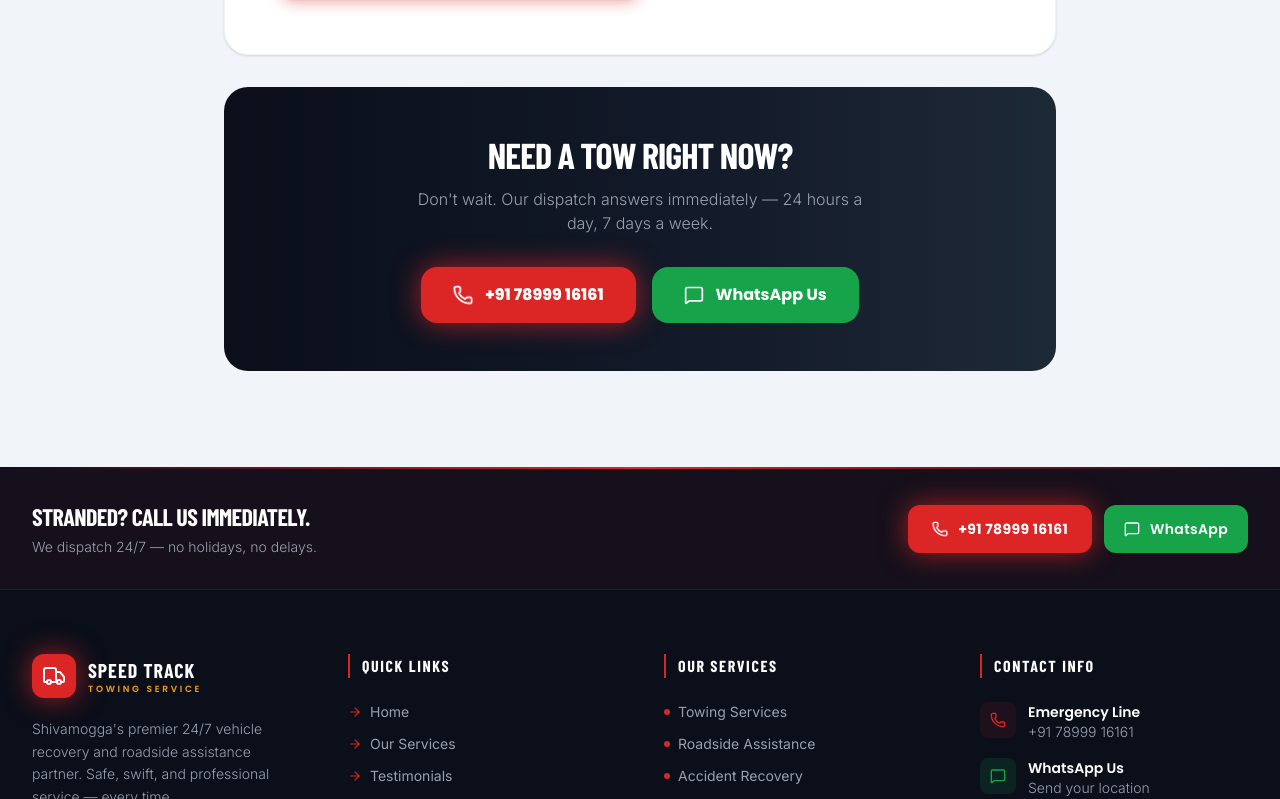
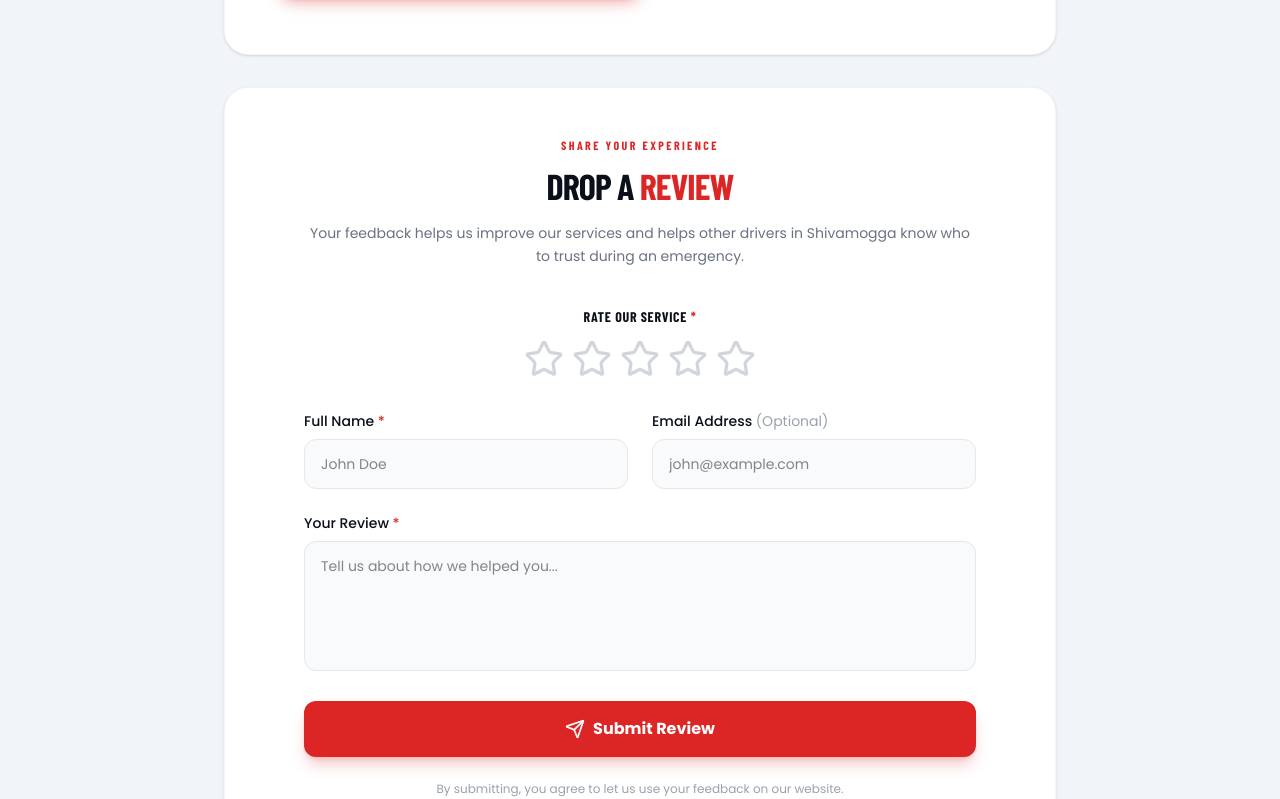
Before and after one commit to sanjanachandrashekar09/speed-track-towing, a React (Vite) app: page /testimonials in a window 1280 px wide. Shown: the part 1561-2360 px from the top of the page. Built offline with nearby package versions, Linux system fonts and the light colour scheme; a web font is replaced by a local one.

Commit message:
Add review form to testimonials

```diff
--- /dev/null
+++ b/src/components/ReviewForm.jsx
@@ -0,0 +1,162 @@
+import { useState } from 'react';
+import { motion } from 'framer-motion';
+import { Star, Send, Loader2, CheckCircle } from 'lucide-react';
+
+export default function ReviewForm() {
+  const [rating, setRating] = useState(0);
+  const [hoveredRating, setHoveredRating] = useState(0);
+  const [formData, setFormData] = useState({ name: '', email: '', review: '' });
+  const [status, setStatus] = useState('idle'); // idle, loading, success, error
+
+  const handleSubmit = (e) => {
+    e.preventDefault();
+    if (rating === 0) {
+      alert("Please select a star rating");
+      return;
+    }
+
+    setStatus('loading');
+
+    // Simulate network request (to be replaced with actual EmailJS or backend integration)
+    setTimeout(() => {
+      setStatus('success');
+      setFormData({ name: '', email: '', review: '' });
+      setRating(0);
+    }, 1500);
+  };
+
+  return (
+    <motion.div
+      initial={{ opacity: 0, y: 30 }}
+      whileInView={{ opacity: 1, y: 0 }}
+      viewport={{ once: true }}
+      transition={{ duration: 0.6 }}
+      className="bg-white rounded-3xl border border-gray-100 shadow-sm overflow-hidden mb-16"
+    >
+      <div className="p-8 sm:p-12">
+        <div className="text-center max-w-2xl mx-auto mb-10">
+          <span className="section-eyebrow block mb-3">Share Your Experience</span>
+          <h3 className="font-barlow font-bold text-3xl sm:text-4xl text-dark uppercase tracking-tight mb-4">
+            Drop a <span className="text-primary">Review</span>
+          </h3>
+          <p className="text-gray-500 font-poppins text-sm leading-relaxed">
+            Your feedback helps us improve our services and helps other drivers in Shivamogga know who to trust during an emergency.
+          </p>
+        </div>
+
+        {status === 'success' ? (
+          <motion.div
+            initial={{ scale: 0.9, opacity: 0 }}
+            animate={{ scale: 1, opacity: 1 }}
+            className="flex flex-col items-center justify-center py-12 text-center bg-gray-50 rounded-2xl border border-gray-100"
+          >
+            <div className="w-16 h-16 bg-[#16a34a]/10 rounded-full flex items-center justify-center mb-4">
+              <CheckCircle className="w-8 h-8 text-[#16a34a]" />
+            </div>
+            <h4 className="font-barlow font-bold text-2xl text-dark mb-2 uppercase">Thank You!</h4>
+            <p className="text-gray-500 font-poppins text-sm max-w-sm">
+              We appreciate you taking the time to share your experience with Speed Track Towing.
+            </p>
+            <button
+              onClick={() => setStatus('idle')}
+              className="mt-6 text-primary font-poppins font-semibold text-sm hover:underline"
+            >
+              Submit another review
+            </button>
+          </motion.div>
+        ) : (
+          <form onSubmit={handleSubmit} className="max-w-2xl mx-auto space-y-6">
+            <div className="flex flex-col items-center mb-8">
+              <label className="font-barlow font-bold text-dark uppercase tracking-wider text-sm mb-3">
+                Rate Our Service <span className="text-primary">*</span>
+              </label>
+              <div className="flex gap-2">
+                {[1, 2, 3, 4, 5].map((star) => (
+                  <button
+                    key={star}
+                    type="button"
+                    onClick={() => setRating(star)}
+                    onMouseEnter={() => setHoveredRating(star)}
+                    onMouseLeave={() => setHoveredRating(0)}
+                    className="focus:outline-none transition-transform hover:scale-110"
+                  >
+                    <Star
+                      className={`w-10 h-10 transition-colors duration-200 ${
+                        star <= (hoveredRating || rating)
+                          ? 'fill-accent text-accent'
+                          : 'fill-transparent text-gray-300'
+                      }`}
+                    />
+                  </button>
+                ))}
+              </div>
+            </div>
+
+            <div className="grid grid-cols-1 sm:grid-cols-2 gap-6">
+              <div>
+                <label className="block text-sm font-poppins font-medium text-dark mb-2">
+                  Full Name <span className="text-primary">*</span>
+                </label>
+                <input
+                  type="text"
+                  required
+                  value={formData.name}
+                  onChange={(e) => setFormData({...formData, name: e.target.value})}
+                  className="w-full bg-gray-50 border border-gray-200 rounded-xl px-4 py-3.5 text-sm font-poppins focus:outline-none focus:border-primary focus:ring-1 focus:ring-primary transition-colors"
+                  placeholder="John Doe"
+                />
+              </div>
+              <div>
+                <label className="block text-sm font-poppins font-medium text-dark mb-2">
+                  Email Address <span className="text-gray-400 font-normal">(Optional)</span>
+                </label>
+                <input
+                  type="email"
+                  value={formData.email}
+                  onChange={(e) => setFormData({...formData, email: e.target.value})}
+                  className="w-full bg-gray-50 border border-gray-200 rounded-xl px-4 py-3.5 text-sm font-poppins focus:outline-none focus:border-primary focus:ring-1 focus:ring-primary transition-colors"
+                  placeholder="john@example.com"
+                />
+              </div>
+            </div>
+
+            <div>
+              <label className="block text-sm font-poppins font-medium text-dark mb-2">
+                Your Review <span className="text-primary">*</span>
+              </label>
+              <textarea
+                required
+                rows={5}
+                value={formData.review}
+                onChange={(e) => setFormData({...formData, review: e.target.value})}
+                className="w-full bg-gray-50 border border-gray-200 rounded-xl px-4 py-3.5 text-sm font-poppins focus:outline-none focus:border-primary focus:ring-1 focus:ring-primary transition-colors resize-none"
+                placeholder="Tell us about how we helped you..."
+              />
+            </div>
+
+            <button
+              type="submit"
+              disabled={status === 'loading'}
+              className="w-full bg-primary hover:bg-primary-hover text-white font-poppins font-bold text-base px-8 py-4 rounded-xl shadow-lg shadow-primary/25 transition-all flex items-center justify-center gap-2 disabled:opacity-70"
+            >
+              {status === 'loading' ? (
+                <>
+                  <Loader2 className="w-5 h-5 animate-spin" />
+                  <span>Submitting Review...</span>
+                </>
+              ) : (
+                <>
+                  <Send className="w-5 h-5" />
+                  <span>Submit Review</span>
+                </>
+              )}
+            </button>
+            <p className="text-center text-xs text-gray-400 font-poppins mt-3">
+              By submitting, you agree to let us use your feedback on our website.
+            </p>
+          </form>
+        )}
+      </div>
+    </motion.div>
+  );
+}
--- a/src/pages/Testimonials.jsx
+++ b/src/pages/Testimonials.jsx
@@ -1,6 +1,7 @@
 import { motion } from 'framer-motion';
 import { Star, CheckCircle, ExternalLink, PenTool, Clock, Shield, Award, Phone, MessageSquare } from 'lucide-react';
 import SEO from '../components/SEO';
+import ReviewForm from '../components/ReviewForm';
 
 const PHONE = '+917899916161';
 const WA_BASE = `https://wa.me/${PHONE}`;
@@ -173,6 +174,8 @@ export default function Testimonials() {
             </div>
           </motion.div>
 
+          <ReviewForm />
+
           {/* Emergency CTA */}
           <motion.div
             initial={{ opacity: 0, y: 20 }}
```
